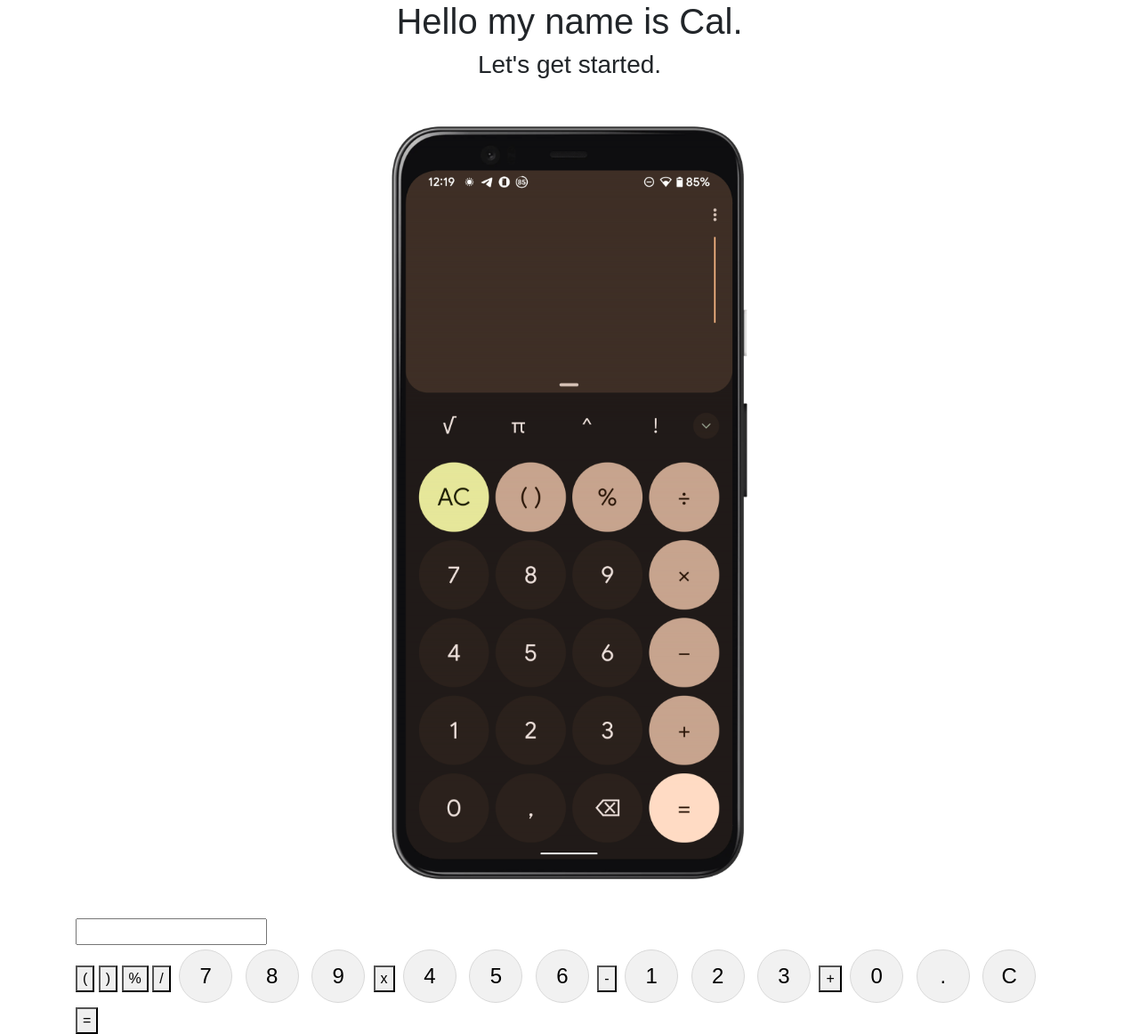
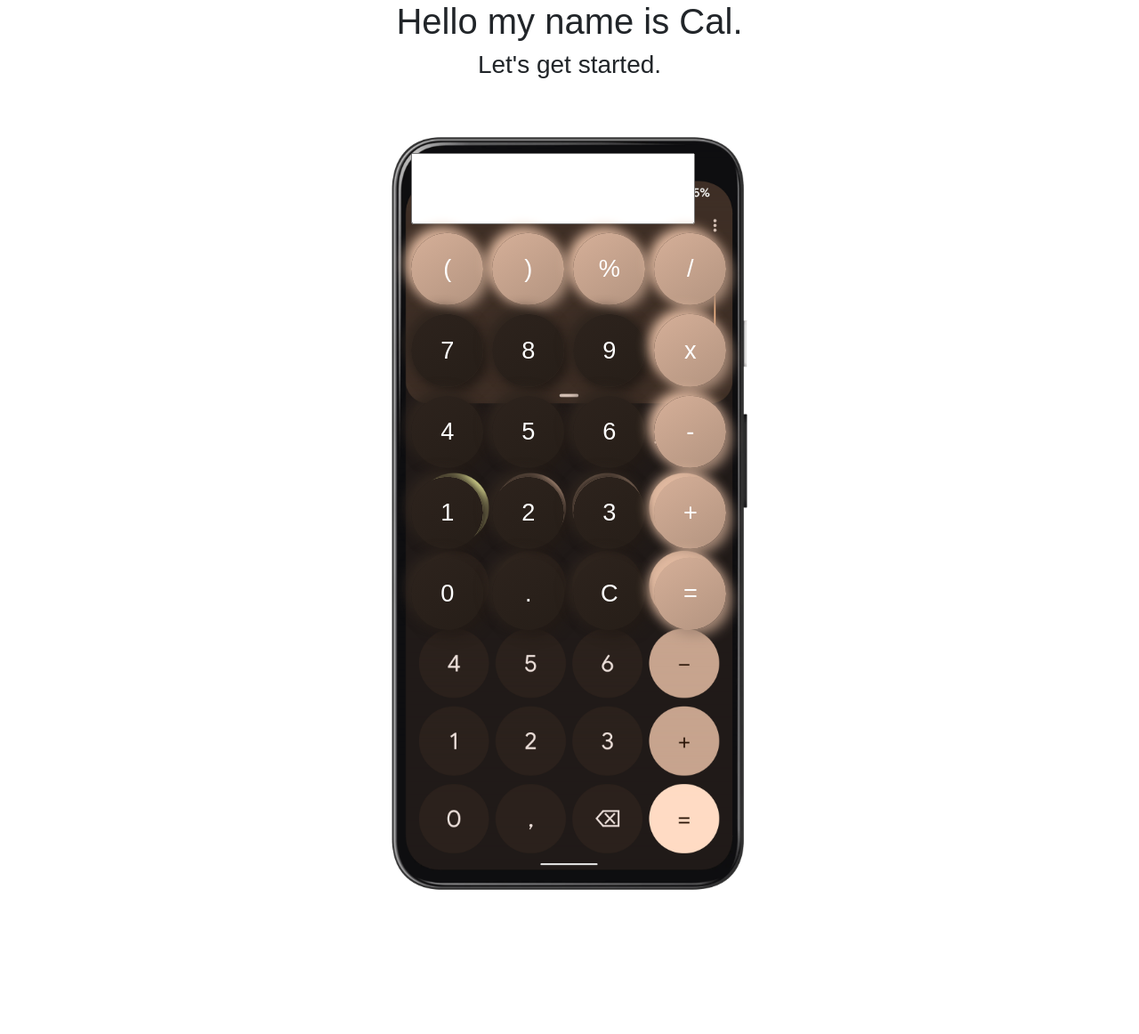
Before and after one commit to FlavioHys/Portfolio---Python, a Flask app: page / in a window 1280 px wide. Shown: the whole page at 89% size. After the commit the page ends 1000 px from the top, so only its background shows below. Run offline with Flask 3, Linux system fonts and the light colour scheme; some libraries are stand-ins or nearby versions.

Commit message:
Update CSS styling for calculator. Removed unncesscary sections.

```diff
--- a/simple_calculator/static/css/main.css
+++ b/simple_calculator/static/css/main.css
@@ -1,7 +1,4 @@
-* {
-    box-sizing: border-box;
-}
-
+*,
 *:before,
 *:after {
     box-sizing: border-box;
@@ -12,81 +9,81 @@
     font-family: Arial, Helvetica, sans-serif;
     height: 100%;
     position: relative;
-    margin:0px;
+    margin: 0;
 }
 
 header {
     text-align: center;
 }
 
-footer {
-    text-align: center;
-    height: 50px;
-    color: white;
-    padding: 5px;
-    margin-top: 10px;
-    bottom: 0px;
+/* Content styling */
+.content {
+    margin-top: 20px;
 }
 
-.btn-submit {
-    background-color: cornflowerblue;
-    color: white;
-    padding: 16px 20px;
-    margin: 8px 0;
-    border: none;
-    cursor: pointer;
-    width: 100%;
-    opacity: 0.9;
+.top-container {
+    position: relative;
+    margin-top: 20px;
 }
-.btn-submit:hover {
-    opacity: 1;
-}
-
-.calculator {
-    display: flex;
-    flex-wrap: nowrap;
-    justify-content: center;
-    align-items: center;
-}
-
-.button {
-    height: 60px;
-    width: 60px;
-    margin: 5px;
-    background-color: #f1f1f1;
-    border: 1px solid #d9d9d9;
-    border-radius: 50%;
-    font-size: 24px;
-    cursor: pointer;
-}
-
-.button:hover {
-    background-color: #d9d9d9;
-}
-
 
 .responsive-image {
     width: 50%;
     height: 50%;
 }
 
-html, body {
-    height: 100%;
-    margin: 0;
-    padding: 0;
+/* Movable buttons styling */
+#main-buttons {
+    position: absolute;
+    top: 55%;
+    left: 49.95%;
+    transform: translate(-50%, -50%);
 }
 
-.container {
-    display: block;
-    flex-direction: column;
-    min-height: 100px;
+.display {
+    margin-bottom: 10px;
 }
 
-.content {
-    flex: 1;
-    overflow-x: hidden;
+#result {
+    width: 90%;
+    justify-content: center;
+    padding: 20px;
+    top: 10%;
+    font-size: 1.5rem;
+    text-align: right;
 }
 
-.footer {
-    flex-shrink: 2;
+.buttons {
+    display: grid;
+    top: 9%;
+    grid-template-columns: repeat(4, 1fr);
+    gap: 10px;
 }
+
+.button {
+    padding: 25%;
+    font-size: 1.7rem;
+    color: white;
+    cursor: pointer;
+    border: none;
+    border-radius: 50%;
+    background: linear-gradient(145deg, #2d231d, #261e18);
+    box-shadow:  6px 6px 14px #231b16,
+                -6px -6px 14px #312720;
+}
+.opperand {
+    padding: 25%;
+    font-size: 1.7rem;
+    color: white;
+    cursor: pointer;
+    border: none;
+    background-color: #f0f0f0;
+    border-radius: 50%;
+    background: linear-gradient(145deg, #d5af98, #b39480);
+    box-shadow:  6px 6px 14px #a58876,
+                -6px -6px 14px #e9c0a6;
+
+}
+
+.button:hover {
+    background-color: #532911b7;
+}
```
